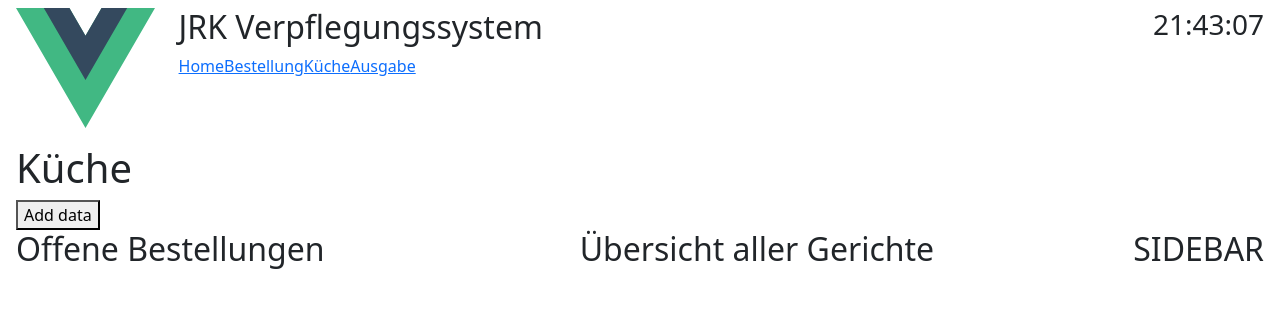
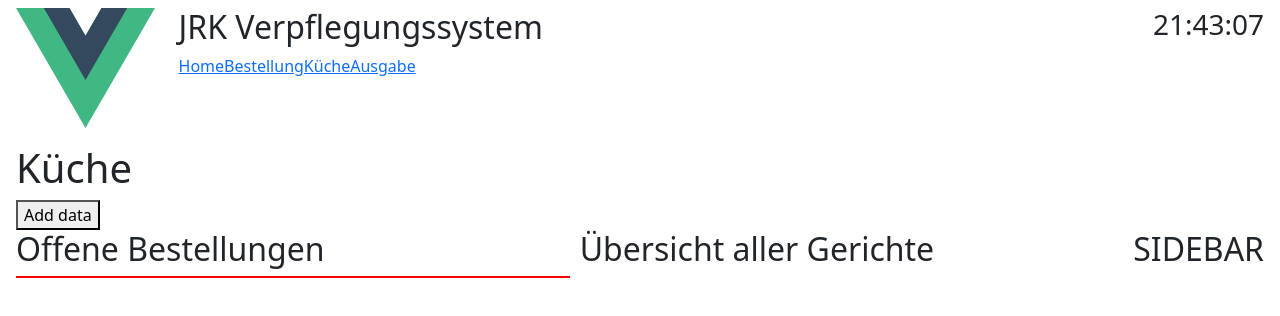
Before and after one commit to trompete11/FFW-Projekt_Essen_System, a Vue app: page /kueche in a window 1280 px wide. Shown: the top 316 px of the page. Built offline with nearby package versions, Linux system fonts and the light colour scheme.

Commit message:
Added correct access to orders in EinzelBestellung. Added wrapper for single orders view.

```diff
--- a/src/components/kuechenAnsicht/einzelneBestellung.vue
+++ b/src/components/kuechenAnsicht/einzelneBestellung.vue
@@ -5,7 +5,8 @@
         </div>
 
         <div class="order-details">
-            <span>ID</span><br />
+            <span>ID {{ ords[0].count }}</span><br />
+            <span>ID {{ ords[1].count }}</span>
             <span>Bestellung</span><br />
             <span>AA</span><br />
             <span>SS</span><br />
@@ -20,7 +21,7 @@
     import { type OrderItem } from '@/assets/interfaces';
     import { defineProps } from 'vue';
     const props = defineProps<{
-        orders: OrderItem[];
+        ords: OrderItem[];
     }>();
 </script>
 
--- a/src/components/kuechenAnsicht/offeneBestellungen.vue
+++ b/src/components/kuechenAnsicht/offeneBestellungen.vue
@@ -2,8 +2,10 @@
     <div>
         <h2>Offene Bestellungen</h2>
     </div>
-    <div v-for="order in orders" :key="order.id">
-        <Einzelbestellung :order="order" />
+    <div id="order-container">
+        <div v-for="order in orders" :key="order.id">
+            <EinzelBestellung :ords="order.order_items"/>
+        </div>
     </div>
 </template>
 
@@ -21,9 +23,9 @@
 </script>
 
 <style scoped>
-    .order-container {
+    #order-container {
         max-height: 800px;
         overflow-y: auto;
-        border: 1px solid blue;
+        border: 1px solid red;
     }
 </style>
--- a/src/views/KuecheView.vue
+++ b/src/views/KuecheView.vue
@@ -21,9 +21,10 @@
   import SummeGerichte from '@/components/kuechenAnsicht/summeGerichte.vue';
   import { useOrderStore } from '@/stores/orderStore';
   import { type Order, type OrderItem, type FoodItem } from '@/assets/interfaces';
+  import { ref } from 'vue';
 
   const orderStore = useOrderStore();
-  const orders = orderStore.getOrders;
+  const orders = ref(orderStore.getOrders);
 
   const addData = () => {
     const exampleOrderItem1: OrderItem = {
```
